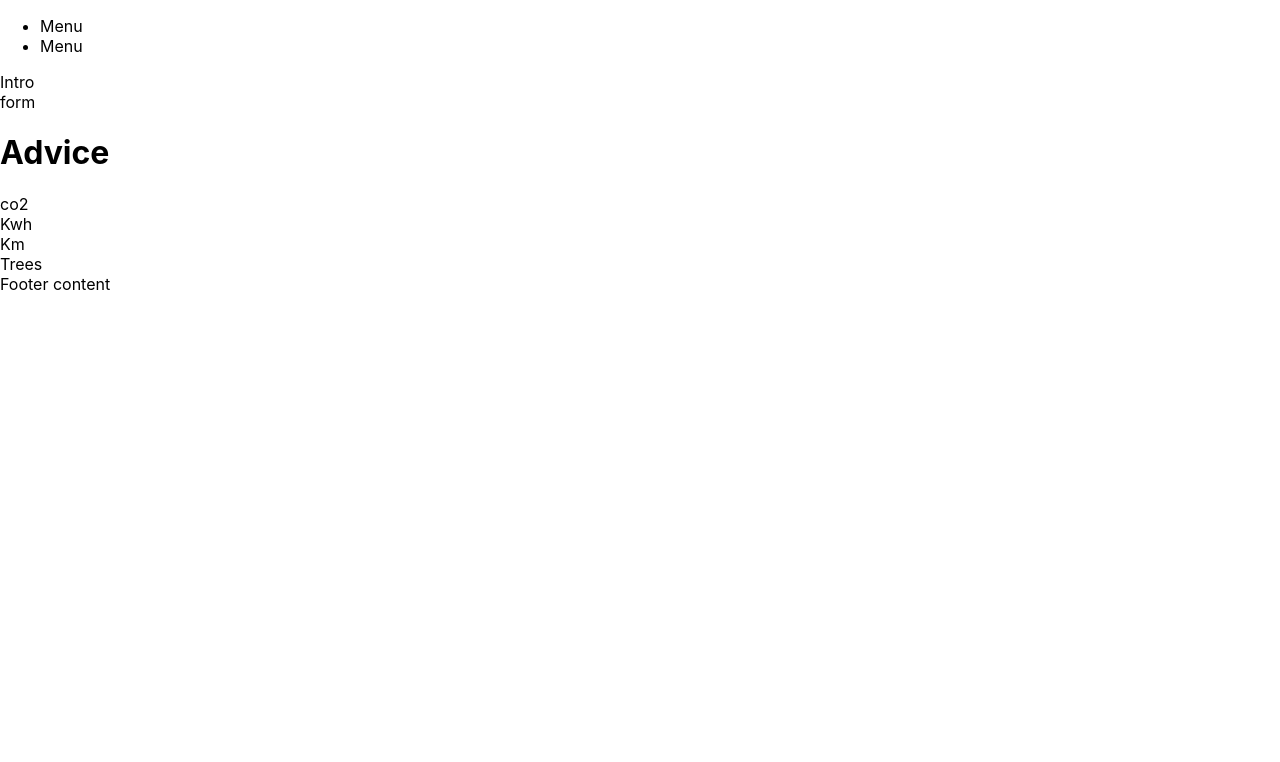
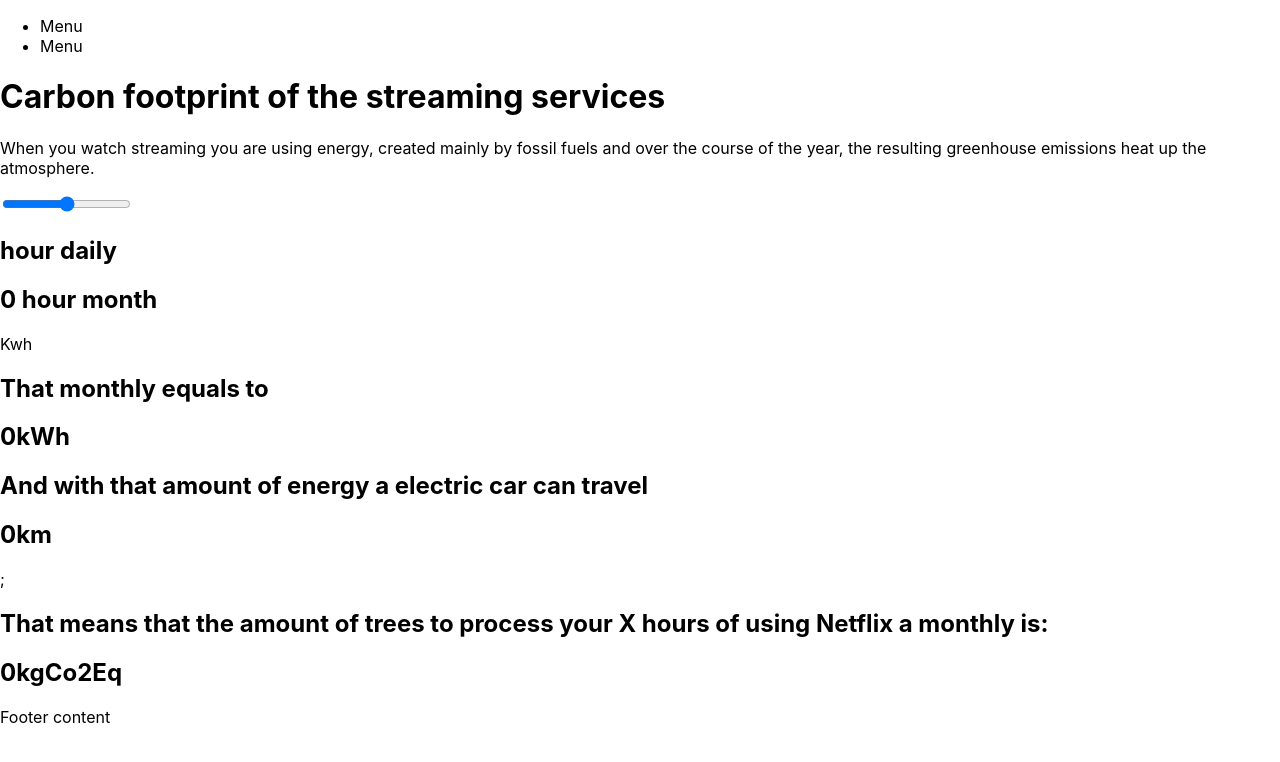
Before and after one commit to nikidkny/sustainableweb, a Next.js app: page / in a window 1280 px wide. Shown: the top 762 px of the page. Built offline with nearby package versions, Linux system fonts and the light colour scheme.

Commit message:
get the input and output works

```diff
--- a/components/Container.js
+++ b/components/Container.js
@@ -4,19 +4,40 @@ import GettingCo2 from "../components/GettingCo2";
 import GettingKwh from "../components/GettingKwh";
 import GettingKm from "../components/GettingKm";
 import GettingTrees from "../components/GettingTrees";
+import { useState } from "react";
 
 export default function Container() {
+
+  const [hour, setHour] = useState('');
+  const handleChange = event => {
+    setHour(event.target.value);
+    //console.log('value is:', event.target.value);
+  };
+const month=30;
   return (
-    <>
+    <div>
       <Intro />
-      <Form />
-      <h1>
-        <a>Advice</a>
-      </h1>
-      <GettingCo2 />
-      <GettingKwh />
-      <GettingKm />
+      <input
+        type="range"
+        id="message"
+        name="message"
+        min="0"
+        max="10"
+        onChange={handleChange}
+        value={hour}
+      />
+      <h2>{hour} hour daily</h2>
+      <h2 monthly={hour*month}>{hour * month} hour month</h2>
+
+      <GettingKwh monthly={hour*month}/>
+
+      <GettingKm monthly={hour*month}/>
+
+      <GettingCo2 monthly={hour*month} />
+
       <GettingTrees />
-    </>
+    </div>
   );
+
+
 }
--- a/components/Form.js
+++ b/components/Form.js
@@ -1,3 +1,5 @@
 export default function Form() {
-  return <div>form</div>;
+  return <>
+
+</>;
 }
--- a/components/GettingCo2.js
+++ b/components/GettingCo2.js
@@ -1,3 +1,6 @@
-export default function GettingCo2() {
-  return <div>co2</div>;
+export default function GettingCo2({monthly}) {
+  return <>
+  <h2>That means that the amount of trees to process your
+X hours of using Netflix a monthly is:</h2>
+  <h2>{monthly * 0.233}kgCo2Eq</h2></>;
 }
--- a/components/GettingKm.js
+++ b/components/GettingKm.js
@@ -1,3 +1,6 @@
-export default function GettingKm() {
-  return <div>Km</div>;
+export default function GettingKm({monthly}) {
+  return   <>
+  <h2>And with that amount of energy a electric car can travel</h2>
+  <h2>{monthly * 4.5}km</h2>;
+  </>
 }
--- a/components/GettingKwh.js
+++ b/components/GettingKwh.js
@@ -1,3 +1,6 @@
-export default function GettingKwh() {
-  return <div>Kwh</div>;
+export default function GettingKwh({monthly}) {
+  return (<>Kwh
+  <h2>That monthly equals to</h2>
+  <h2>{monthly * 0.8002}kWh</h2>
+  </>);
 }
--- a/components/GettingTrees.js
+++ b/components/GettingTrees.js
@@ -1,3 +1,5 @@
 export default function GettingTrees() {
-  return <div>Trees</div>;
+  return <>
+
+  </>;
 }
--- a/components/Intro.js
+++ b/components/Intro.js
@@ -1,3 +1,8 @@
 export default function Intro() {
-  return <div>Intro</div>;
+  return (<>
+  <h1>Carbon footprint of the streaming services</h1>
+  <p>When you watch streaming you are using energy,
+    created mainly by fossil fuels and over the course of the year,
+    the resulting greenhouse emissions heat up the atmosphere.</p>
+  </>)
 }
```
